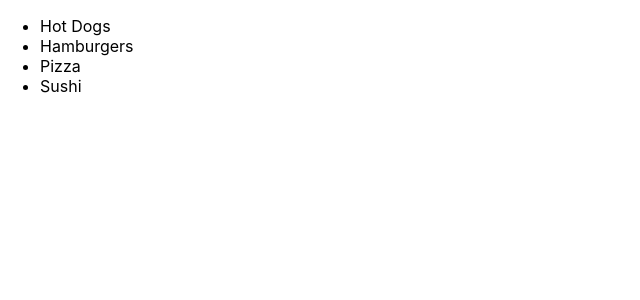
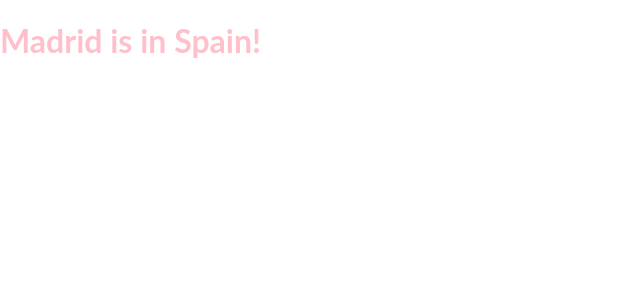
Before and after one commit to shibata421/LearningReact, a React (Create React App) app: page / in a window 1280 px wide. Shown: the top 300 px of the page, without its empty margins (0-640 px from the left). Built offline with nearby package versions, Linux system fonts and the light colour scheme.

Commit message:
Understanding JSX features

```diff
--- a/public/index.html
+++ b/public/index.html
@@ -1,6 +1,14 @@
 <!DOCTYPE html>
 <html lang="en">
   <head>
+    <style>
+      #heading {
+        color: pink;
+      }
+      .cool-text {
+        font-family: "Lato";
+      }
+    </style>
     <meta charset="utf-8" />
     <link rel="icon" href="%PUBLIC_URL%/favicon.ico" />
     <meta name="viewport" content="width=device-width, initial-scale=1" />
--- a/src/index.js
+++ b/src/index.js
@@ -2,12 +2,14 @@
 import ReactDOM from 'react-dom';
 import './index.css';
 
+let city = {
+  name: "Madrid",
+  country: "Spain"
+};
+
 ReactDOM.render(
-  <ul>
-    <li>Hot Dogs</li>
-    <li>Hamburgers</li>
-    <li>Pizza</li>
-    <li>Sushi</li>
-  </ul>,
+  <h1 id="heading" className="cool-text">
+    {city.name} is in {city.country}!
+  </h1>,
   document.getElementById('root')
 );
```
